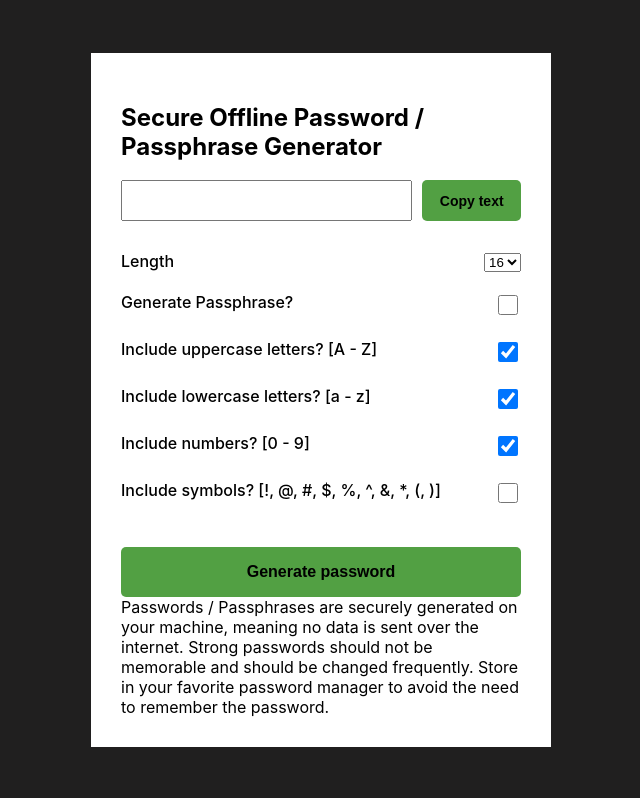
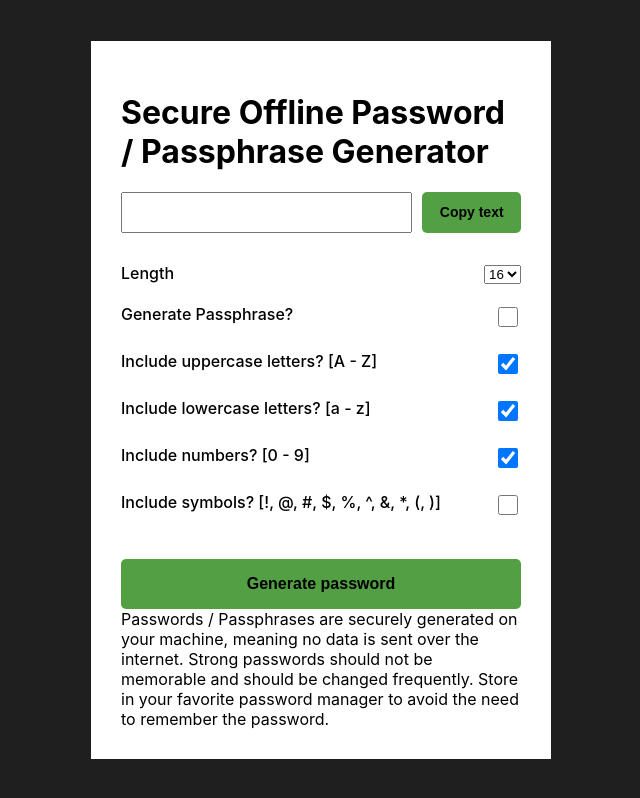
Before and after one commit to webbdan1/RPG-React, a React (Create React App) app: page / in a window 1280 px wide. Shown: the whole page, without its empty margins (319-959 px from the left). Built offline with nearby package versions, Linux system fonts and the light colour scheme.

Commit message:
updated h2 to h1 for seo

```diff
--- a/public/index.html
+++ b/public/index.html
@@ -24,7 +24,7 @@
       work correctly both with client-side routing and a non-root public URL.
       Learn how to configure a non-root public URL by running `npm run build`.
     -->
-    <title>Secure Password / Passphrase Generator</title>
+    <title>Secure Password and Passphrase Generator</title>
     <script async src="https://pagead2.googlesyndication.com/pagead/js/adsbygoogle.js?client=ca-pub-3433354412786219" crossorigin="anonymous"></script>
     <meta name="google-site-verification" content="ZdGlIOUXtjthWtpLNGPo549T3pyJJtjpcjMlv_LXdMw" />
     <meta name="ahrefs-site-verification" content="db498d0976fcbd9f65cb6e4de16c6d49948533afffd1bc97031f9c76e1c9f495">
--- a/src/App.js
+++ b/src/App.js
@@ -187,7 +187,7 @@ function randomNumberBetweenZeroAndOne() {
   return (
     <div className="wrapper">
       <div className="container wrapper-box">
-        <h2>Secure Offline Password / Passphrase Generator</h2>
+        <h1>Secure Offline Password / Passphrase Generator</h1>
         <div className="password-box">
           <input
             type="text"
```
